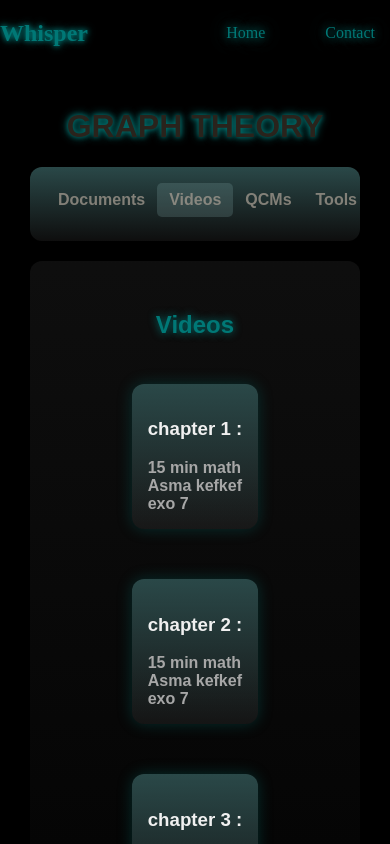
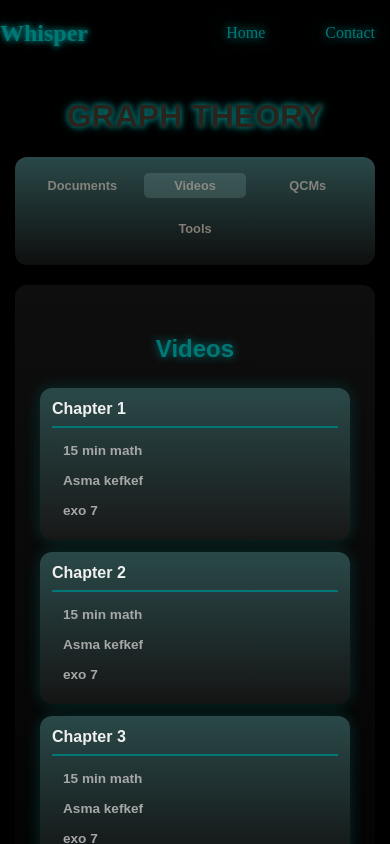
Before and after one commit to thewhisperr/thewhisper, a plain HTML site: page gra.html in a window 390 px wide. Both pictures are taken after a click on the item "Videos". Shown: the top 844 px of the page. Drawn offline with Linux system fonts and the light colour scheme.

Commit message:
Update gra.html

```diff
--- a/gra.html
+++ b/gra.html
@@ -159,29 +159,137 @@
             color: #007876;
             text-decoration: none;
         }
+
         .vids{
-            display: flex;
-            padding: 5px;
+            display: grid;
+            grid-template-columns: repeat(auto-fit, minmax(280px, 1fr));
+            gap: 20px;
+            padding: 10px;
             color: #a7a7a7;
             border-radius: 12px;
+            margin: 10px 0;
+        }
+
+        /* Mobile responsive adjustments */
+        @media (max-width: 768px) {
+            .vids {
+                grid-template-columns: 1fr;
+                gap: 15px;
+                padding: 5px;
+                margin: 10px 0;
+            }
+
+            main {
+                padding: 15px 20px;
+            }
+
+            .menu-list {
+                flex-wrap: wrap;
                 gap: 10px;
                 justify-content: center;
-            margin: 10px;
-            overflow: hidden;
-            flex-wrap: wrap;
             }
-    .chapter1 , .chapter2 , .chapter3 , .chapter4 , .other-items {
+
+            .menu-list li {
+                flex: 1;
+                min-width: 80px;
+                padding: 6px 8px;
+                font-size: 0.9em;
+            }
+        }
+
+        @media (max-width: 480px) {
+            .vids {
+                gap: 12px;
+                padding: 5px;
+            }
+
+            main {
+                padding: 10px 15px;
+            }
+
+            .menu-list li {
+                padding: 5px 6px;
+                font-size: 0.8em;
+            }
+        }
+
+        .chapter1, .chapter2, .chapter3, .chapter4, .other-items {
             list-style-type: none;
             display: block;
-        background: linear-gradient(to bottom,#2a4848,  #c8c8c812 );
+            background: linear-gradient(to bottom, #2a4848, #c8c8c812);
             color: #a7a7a7;
             border-radius: 12px;
             box-shadow: 0 0 15px #00787655;
-        margin: 20px ;
+            margin: 0;
             overflow: hidden;
-        flex-wrap: wrap;
+            padding: 20px;
+            min-height: 140px;
+            transition: transform 0.2s ease, box-shadow 0.2s ease;
+        }
+
+        .chapter1:hover, .chapter2:hover, .chapter3:hover, .chapter4:hover {
+            transform: translateY(-2px);
+            box-shadow: 0 5px 20px #00787699;
+        }
+
+        .chapter1 h3, .chapter2 h3, .chapter3 h3, .chapter4 h3 {
+            color: #f0f0f0;
+            margin: 0 0 15px 0;
+            font-size: 1.2em;
+            border-bottom: 2px solid #007876;
+            padding-bottom: 8px;
+        }
+
+        .chapter1 li, .chapter2 li, .chapter3 li, .chapter4 li {
+            padding: 8px 0;
+            border-left: 3px solid transparent;
+            padding-left: 12px;
+            margin: 5px 0;
+            transition: all 0.2s ease;
+            cursor: pointer;
+        }
+
+        .chapter1 li:hover, .chapter2 li:hover, .chapter3 li:hover, .chapter4 li:hover {
+            border-left: 3px solid #007876;
+            color: #fff;
+            background-color: rgba(0, 120, 118, 0.1);
+            border-radius: 0 8px 8px 0;
+        }
+
+        /* Mobile specific improvements */
+        @media (max-width: 768px) {
+            .chapter1, .chapter2, .chapter3, .chapter4, .other-items {
                 padding: 16px;
+                min-height: 120px;
+            }
 
+            .chapter1 h3, .chapter2 h3, .chapter3 h3, .chapter4 h3 {
+                font-size: 1.1em;
+                margin-bottom: 12px;
+            }
+
+            .chapter1 li, .chapter2 li, .chapter3 li, .chapter4 li {
+                padding: 6px 0;
+                font-size: 0.9em;
+            }
+        }
+
+        @media (max-width: 480px) {
+            .chapter1, .chapter2, .chapter3, .chapter4, .other-items {
+                padding: 12px;
+                min-height: 100px;
+            }
+
+            .chapter1 h3, .chapter2 h3, .chapter3 h3, .chapter4 h3 {
+                font-size: 1em;
+                margin-bottom: 10px;
+            }
+
+            .chapter1 li, .chapter2 li, .chapter3 li, .chapter4 li {
+                padding: 5px 0;
+                font-size: 0.85em;
+                padding-left: 8px;
+            }
         }
     </style>
 </head>
@@ -211,7 +319,7 @@
         <section id="documents" class="content-section">
             <h2 >Documents</h2>
 
-            <p><a href="https://drive.google.com/drive/folders/1NYG6Yaw48Nk84bKx9QhIkWOIMvGDs_DF?usp=sharing" target="_blank">Here you'll find all the algebra documents and study materials.</a></p>
+            <p><a href="https://drive.google.com/drive/folders/1vJQrGdX4EQ1ff1wioXbfsKgsxKbXUdJ6?usp=sharing" target="_blank"> Here you'll find all the algebra documents and study materials.</a></p>
 
 
         </section>
@@ -222,32 +330,32 @@
             <div class="vids">
 
             <ul class="chapter1">
-              <h3 style="color: #f0f0f0;">chapter 1 : </h3>
-                <li ><strong>15 min math</strong></li>
-                <li ><strong>Asma kefkef</strong></li>
-                <li ><strong>exo 7  </strong></li>
+              <h3>Chapter 1</h3>
+                <li><strong>15 min math</strong></li>
+                <li><strong>Asma kefkef</strong></li>
+                <li><strong>exo 7</strong></li>
 
             </ul>
 
             <ul class="chapter2">
-                 <h3 style="color: #f0f0f0;">chapter 2 :</h3>
-                 <li ><strong>15 min math</strong></li>
-                <li ><strong>Asma kefkef</strong></li>
-                <li ><strong>exo 7</strong></li>
+                 <h3>Chapter 2</h3>
+                 <li><strong>15 min math</strong></li>
+                <li><strong>Asma kefkef</strong></li>
+                <li><strong>exo 7</strong></li>
             </ul>
 
             <ul class="chapter3">
-                <h3 style="color: #f0f0f0;">chapter 3 :</h3>
-                <li ><strong>15 min math</strong></li>
-                <li ><strong>Asma kefkef</strong></li>
-                <li ><strong>exo 7</strong></li>
+                <h3>Chapter 3</h3>
+                <li><strong>15 min math</strong></li>
+                <li><strong>Asma kefkef</strong></li>
+                <li><strong>exo 7</strong></li>
             </ul>
 
             <ul class="chapter4">
-                <h3 style="color: #f0f0f0;">chapter 4 :</h3>
-                <li ><strong>15 min math</strong></li>
-                <li ><strong>Asma kefkef</strong></li>
-                <li ><strong>exo 7</strong></li>
+                <h3>Chapter 4</h3>
+                <li><strong>15 min math</strong></li>
+                <li><strong>Asma kefkef</strong></li>
+                <li><strong>exo 7</strong></li>
             </ul>
 
            </div>
```
Lines whose indentation alone changed are shown as unchanged.
